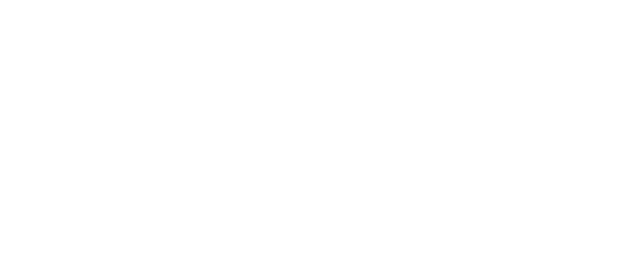
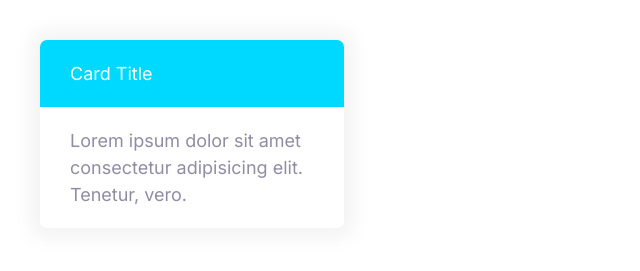
Before and after one commit to rimpovari/mosh_project, a plain HTML site: page index.html in a window 1280 px wide. Shown: the whole page, without its empty margins (0-640 px from the left). Drawn offline with Linux system fonts and the light colour scheme.

Commit message:
card component built

```diff
--- a/index.html
+++ b/index.html
@@ -14,6 +14,18 @@
     <link rel="stylesheet" href="css/styles.css" />
   </head>
   <body>
+    <div style="width:30%; padding: 4rem">
 
+      <div class="card card--secondary">
+
+        <header class="card__header ramo">Card Title</header>
+        <div class="card__body">
+          Lorem ipsum dolor sit amet consectetur adipisicing elit.
+          Tenetur, vero.
+        </div>
+
+      </div>
+
+    </div>
   </body>
 </html>
```
Also changed, not shown: images/popular.svg (added).
